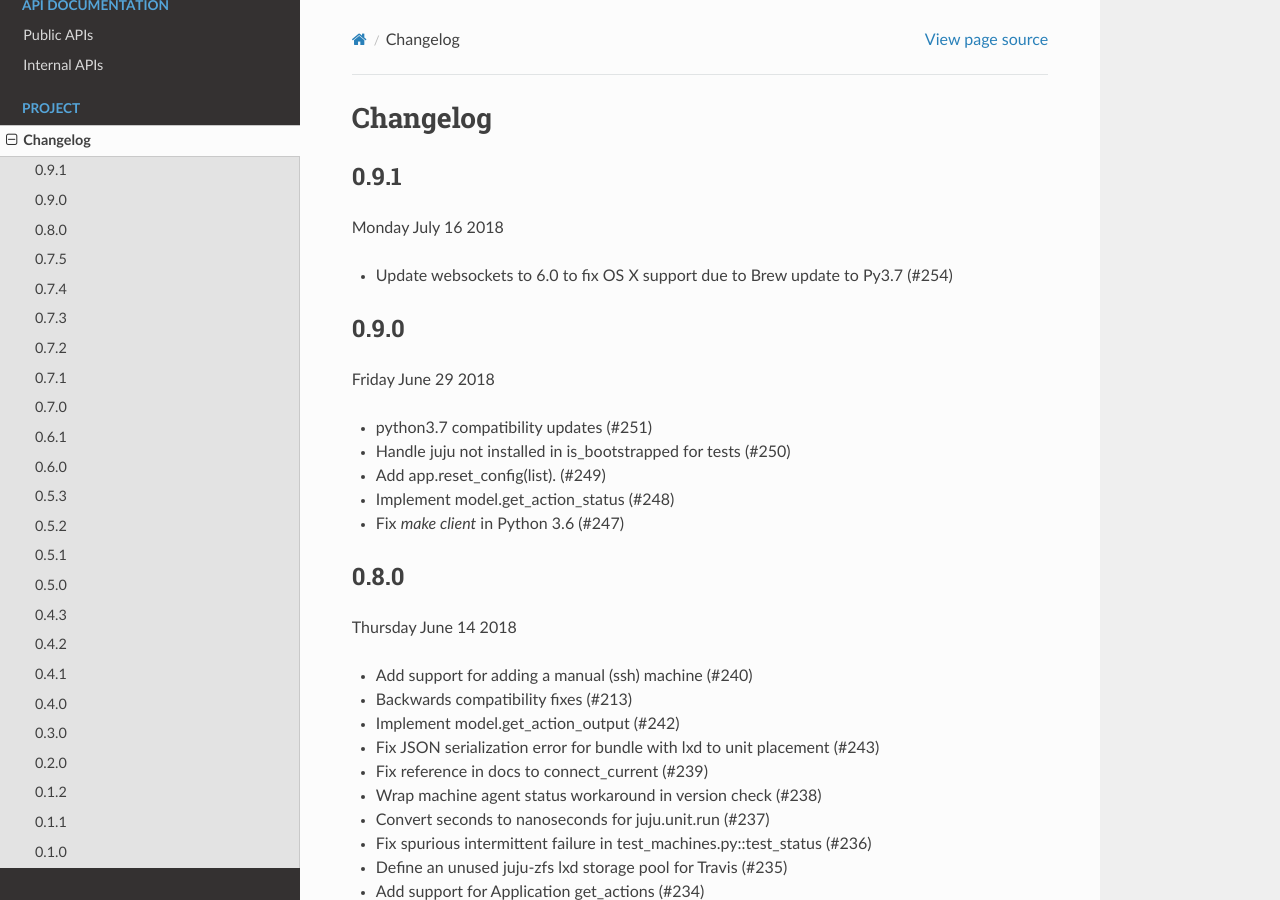
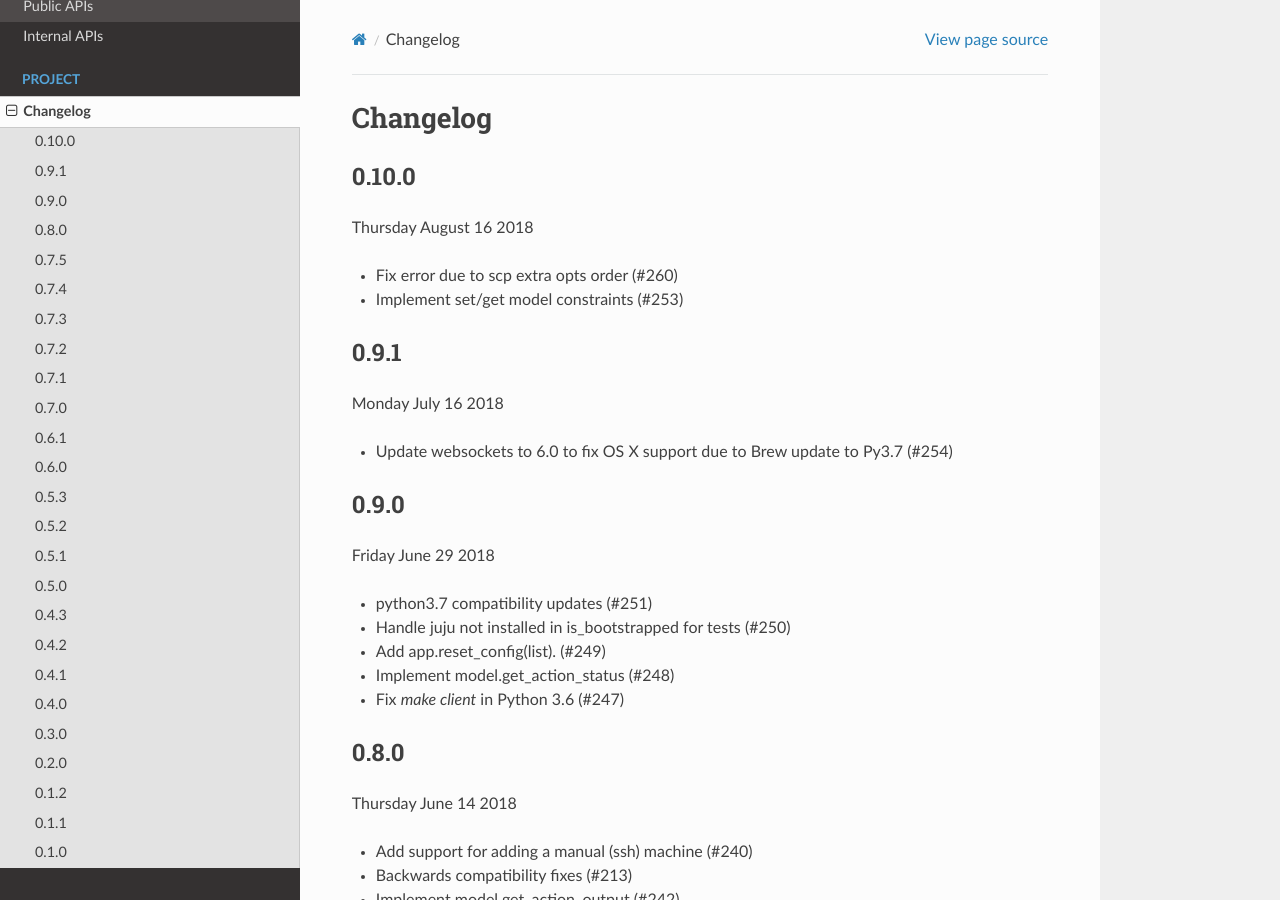
Before and after one commit to juju/python-libjuju, a Sphinx documentation site: the page built from docs/changelog.rst, in a window 1280 px wide and 900 px high. Built offline with Sphinx 7.4.7 and the Read the Docs theme 2.0.0, drawn with Linux system fonts in a browser that asks for light colours; pages that are not in the unit, such as notebooks, are missing from menus.

Commit message:
Update version and changelog for 0.10.0

```diff
--- a/docs/changelog.rst
+++ b/docs/changelog.rst
@@ -1,5 +1,13 @@
 Changelog
 ---------
+
+0.10.0
+^^^^^^
+Thursday August 16 2018
+
+* Fix error due to scp extra opts order (#260)
+* Implement set/get model constraints (#253)
+
 
 0.9.1
 ^^^^^
```
Also changed, not shown: 1 other file.
